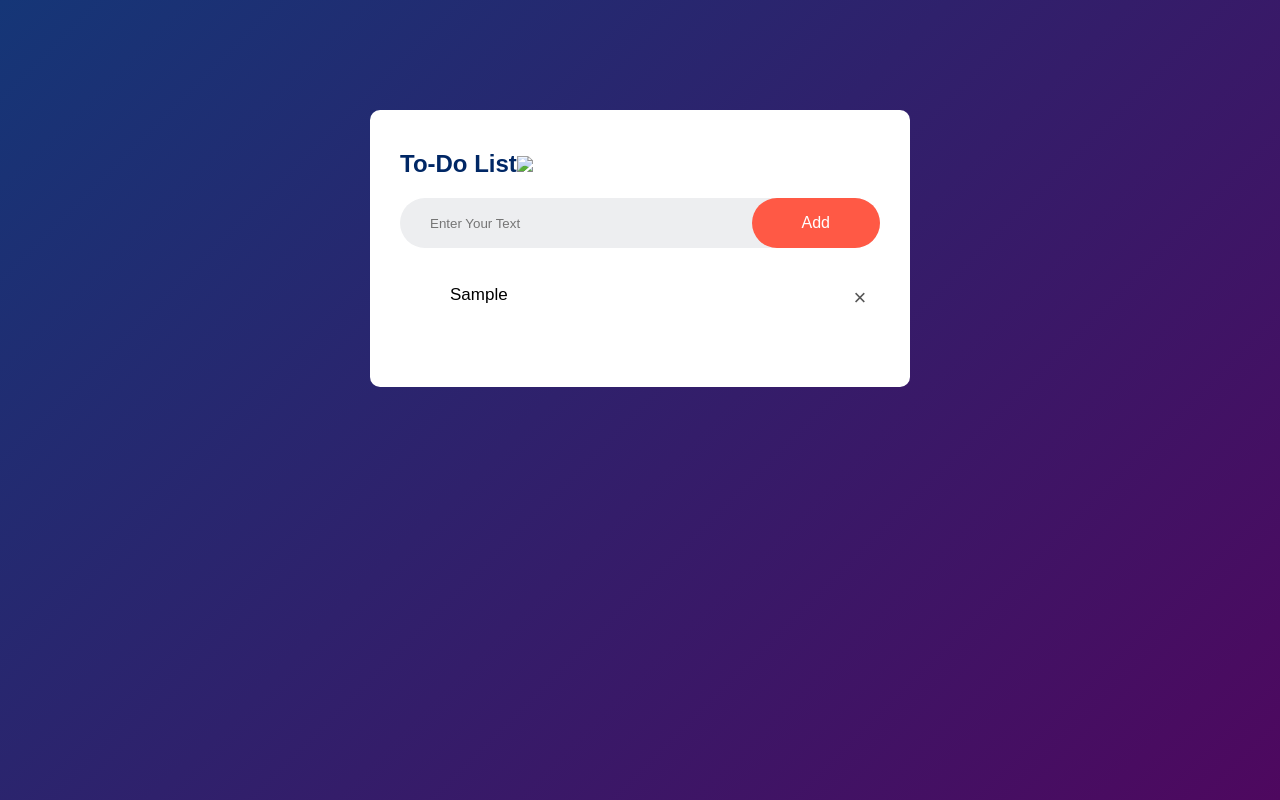
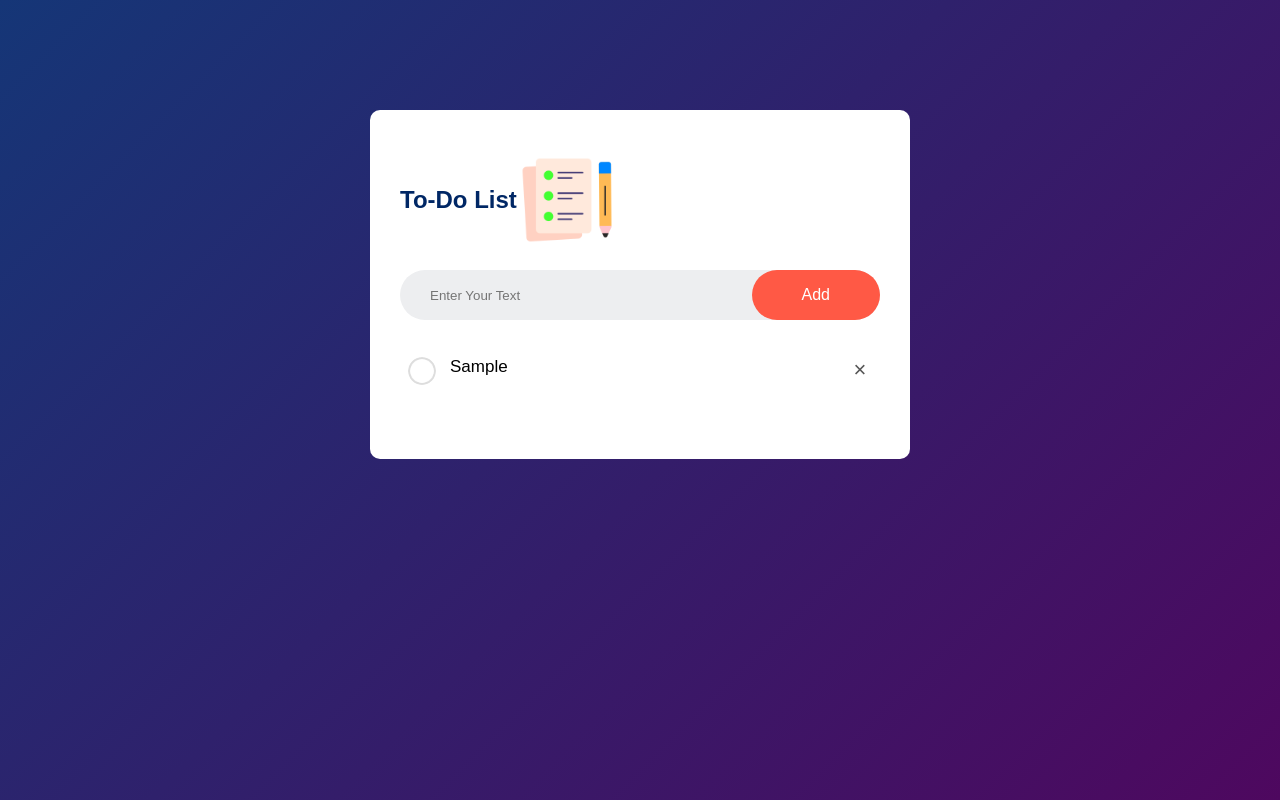
Before and after one commit to Aliking314/ToDo-App, a plain HTML site: page index.html in a window 1280 px wide. Both pictures are taken after typing "Sample" into the empty fields and a click on the button "Add". Drawn offline with Linux system fonts and the light colour scheme.

Commit message:
Fix bugs

```diff
--- a/index.html
+++ b/index.html
@@ -10,7 +10,7 @@
 <body>
     <div class="container">
         <div class="todo-app">
-            <h2>To-Do List <img src="images/icon.png"></h2>
+            <h2>To-Do List <img src="icon.png"></h2>
             <div class="row">
                 <input type="text" placeholder="Enter Your Text" id="input-box">
                 <button>Add</button>
--- a/style.css
+++ b/style.css
@@ -65,7 +65,7 @@ ul li::before{
     height: 28px;
     width: 28px;
     border-radius: 50%;
-    background-image: url("images/unchecked.png");
+    background-image: url("unchecked.png");
     background-size: cover;
     background-position: center;
     top: 12px;
@@ -76,7 +76,7 @@ ul li.checked{
   color: #555;
 }
 ul li.checked::before{
-    background-image: url("images/checked.png");
+    background-image: url("checked.png");
 }
 
 ul li span{
```
